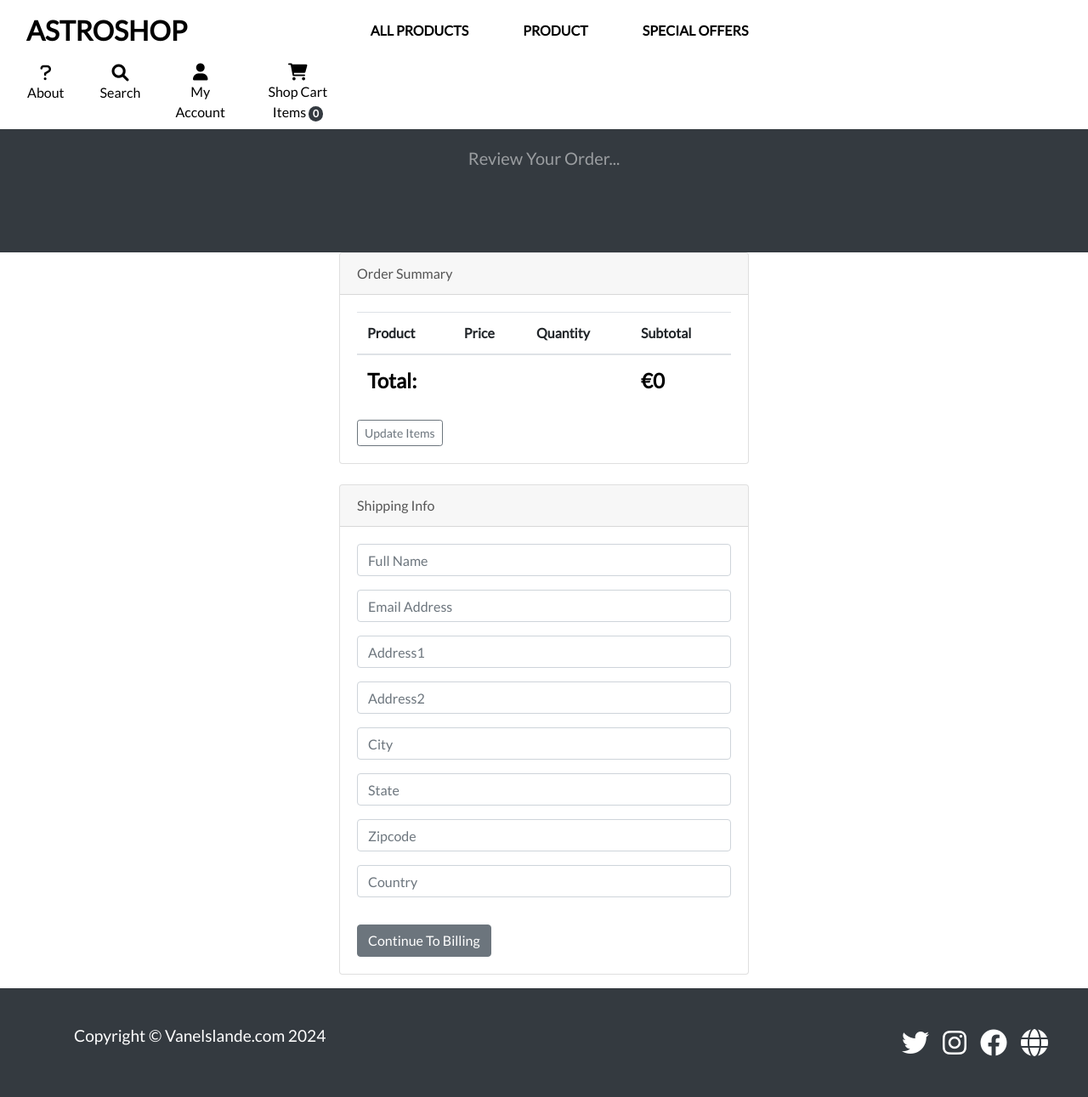
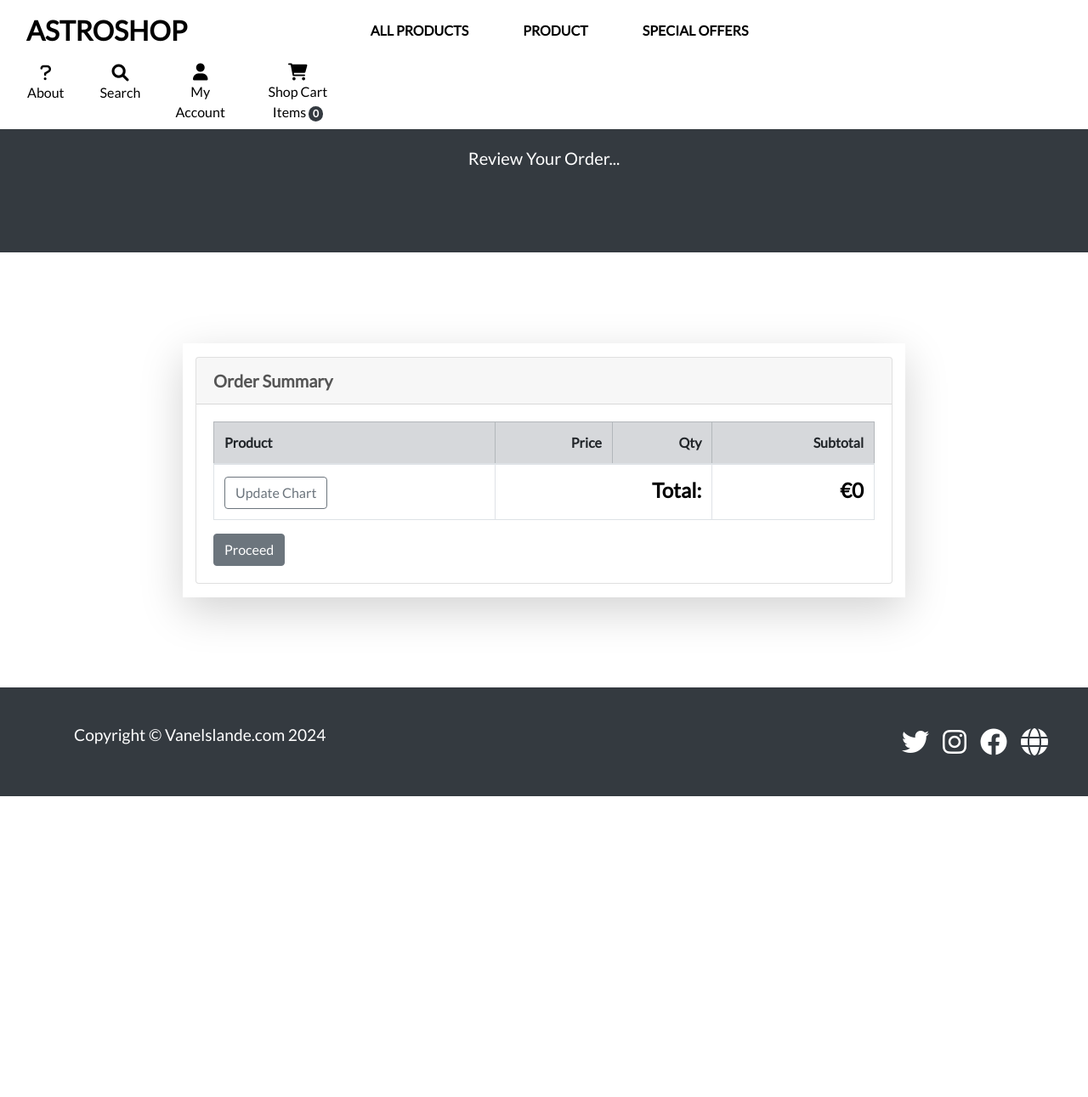
Before and after one commit to Harmonica-Men/AstroShop, a Django app: page /payment/checkout in a window 1280 px wide. Shown: the whole page at 85% size. After the commit the page ends 937 px from the top, so only its background shows below. Run offline with Django 5.2, Linux system fonts and the light colour scheme; lists and menus that the app fills with data are empty; some libraries are stand-ins or nearby versions.

Commit message:
Add shipping_info template

```diff
--- a/payment/templates/payment/checkout.html
+++ b/payment/templates/payment/checkout.html
@@ -7,87 +7,79 @@
     <div class="container px-4 px-lg-5 my-5">
         <div class="text-center text-white">
             <h1 class="display-4 fw-bolder">Checkout</h1>
-            <p class="lead fw-normal text-white-50 mb-0">Review Your Order...</p>
+            <p class="lead fw-normal text-white-40 mb-0">Review Your Order...</p>
         </div>
     </div>
 </header>
 
-
-<div class="container">
-    <div class="row">
-        <div class="col-md-6 offset-md-3">
-
+<div class="container d-flex justify-content-center align-items-center mt-3 mb-3" style="min-height: calc(60vh);">
+    <div class="row shadow-lg" style="width: 100%; max-width: 850px;">
+        <div class="col-12 mt-3 mb-3">
             <!-- Order Summary Card -->
             <div class="card">
-                <div class="card-header">
+                <div class="card-header product-name">
                     Order Summary
                 </div>
                 <div class="card-body">
-                    <table class="table">
-                        <thead>
+                    <table class="table table-striped table-hover table-bordered">
+                        <thead class="table-secondary">
                             <tr>
-                                <th scope="col">Product</th>
-                                <th scope="col">Price</th>
-                                <th scope="col">Quantity</th>
-                                <th scope="col">Subtotal</th>
+                                <th scope="col" style="text-align: left;">Product</th>
+                                <th scope="col" style="text-align: right;">Price</th>
+                                <th scope="col" style="text-align: right;">Qty</th>
+                                <th scope="col" style="text-align: right;">Subtotal</th>
                             </tr>
                         </thead>
                         <tbody>
                             {% for product in cart_products %}
                             <tr>
-                                <td>{{ product.name }}</td>
+                                <td>
+                                    <p style="text-align: left;">{{ product.name }}</p>
+                                </td>
                                 <td>
                                     {% if product.is_sale %}
-                                        €{{ product.sale_price }}
-                                    {% else %}
-                                        €{{ product.price }}
+                                    <p style="text-align: right;">
+                                        <span class="fa-solid fa-star" title="Sale!"></span> €{{ product.sale_price }}
+                                    </p> {% else %}
+                                    <p style="text-align: right;">€{{ product.price }}</p>
                                     {% endif %}
                                 </td>
                                 <td>
                                     {% for key, value in quantities.items %}
-                                        {% if key == product.id|slugify %}
-                                            {{ value }}
-                                        {% endif %}
+                                    {% if key == product.id|slugify %}
+                                    <p style="text-align: right;">{{ value }}</p>
+                                    {% endif %}
                                     {% endfor %}
                                 </td>
                                 <td>
-                                    €{{ product|calculate_subtotal:quantities|floatformat:2 }}
+                                    <p style="text-align: right;">
+                                        €{{ product|calculate_subtotal:quantities|floatformat:2 }}</p>
                                 </td>
                             </tr>
                             {% endfor %}
                         </tbody>
                         <tfoot>
+
                             <tr class="product-price">
-                                <th colspan="3" class="text-end ">Total:</th>
-                                <th>€{{ totals }}</th>
+                                <th style="text-align: left;">
+                                    <a href="{% url 'shopcart_summary' %}"
+                                        class="btn btn-md btn-outline-secondary">Update Chart</a>
+                                </th>
+                                <th colspan="2" style="text-align: right;">Total:</th>
+                                <th style="text-align: right;">€{{ totals }}</th>
                             </tr>
                         </tfoot>
                     </table>
-                    <a href="{% url 'shopcart_summary' %}" class="btn btn-sm btn-outline-secondary">Update Items</a>
+
+                    <div>
+
+                        <a href="{% url 'shipping_info' %}" class="btn btn-md btn-secondary">Proceed</a>
+
+                    </div>
+
                 </div>
             </div>
-
-
-            <br />
-
-            <!-- Shipping Info Card -->
-            <div class="card">
-                <div class="card-header">
-                    Shipping Info
-                </div>
-                <div class="card-body">
-                    <form method="POST" action="{% url 'billing_info' %}">
-                        {% csrf_token %}
-                        {{ shipping_form.as_p }}
-                        <button type="submit" class="btn btn-secondary mt-3">
-                            Continue To Billing
-                        </button>
-                    </form>
-                </div>
-            </div>
-
         </div>
     </div>
 </div>
-
 {% endblock %}
--- a/payment/urls.py
+++ b/payment/urls.py
@@ -9,6 +9,7 @@ urlpatterns = [
     path('process_order', views.process_order, name="process_order"),
     path('shipped_dash', views.shipped_dash, name="shipped_dash"),
     path('not_shipped_dash', views.not_shipped_dash, name="not_shipped_dash"),
+    path('shipped_info', views.shipped_info, name="shipped_info"),
     path('orders/<int:pk>', views.orders, name='orders'),
     path('paypal', include("paypal.standard.ipn.urls")),
 ]
--- a/payment/views.py
+++ b/payment/views.py
@@ -6,12 +6,16 @@ from django.contrib.auth.models import User
 from django.contrib import messages
 from store.models import Product, Profile
 import datetime
-
-# Import Some Paypal Stuff
 from django.urls import reverse
 from paypal.standard.forms import PayPalPaymentsForm
 from django.conf import settings
 import uuid # unique user id for duplictate orders
+
+def shipped_info(request):
+
+    return render(request, "payment/shipping_info.html", {})
+
+
 
 def orders(request, pk):
 	if request.user.is_authenticated and request.user.is_superuser:
```
Also changed, not shown: payment/templates/payment/shipping_info.html (added, +91 -0 lines).
